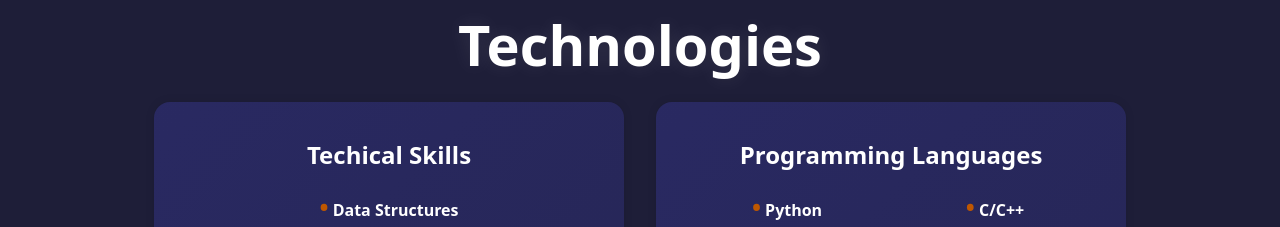
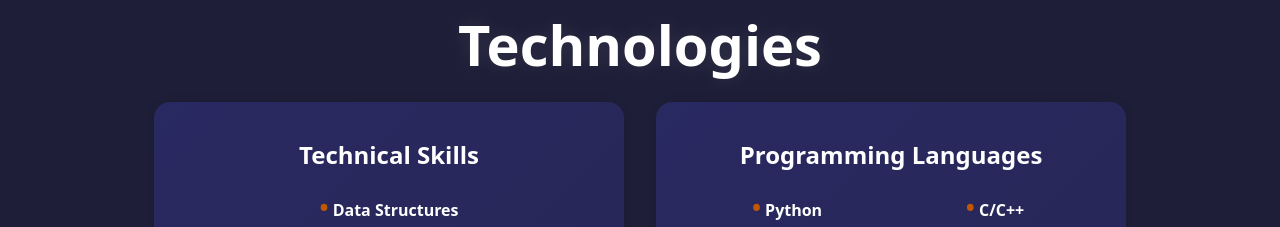
Before and after one commit to longphan12/Portfolio-v2, a React (Vite) app: page / in a window 1280 px wide. Shown: the part 5820-6047 px from the top of the page. Built offline with nearby package versions, Linux system fonts and the light colour scheme.

Commit message:
update outdated links

```diff
--- a/src/components/Footer/Footer.tsx
+++ b/src/components/Footer/Footer.tsx
@@ -34,7 +34,7 @@
                     <h4 className={styles.sectionTitle}>Connect</h4>
                     <div className={styles.socialLinks}>
                         <a
-                            href="https://www.linkedin.com/in/long-phan-1203t/"
+                            href="https://www.linkedin.com/in/longphan084/"
                             target="_blank"
                             rel="noopener noreferrer"
                             className={styles.socialLink}
--- a/src/components/Tech/Tech.tsx
+++ b/src/components/Tech/Tech.tsx
@@ -3,7 +3,7 @@
 export default function Tech() {
     const techBoxes = [
         {
-            title: 'Techical Skills',
+            title: 'Technical Skills',
             description: [
                 'Data Structures',
                 'Object-Oriented Programming',
```
